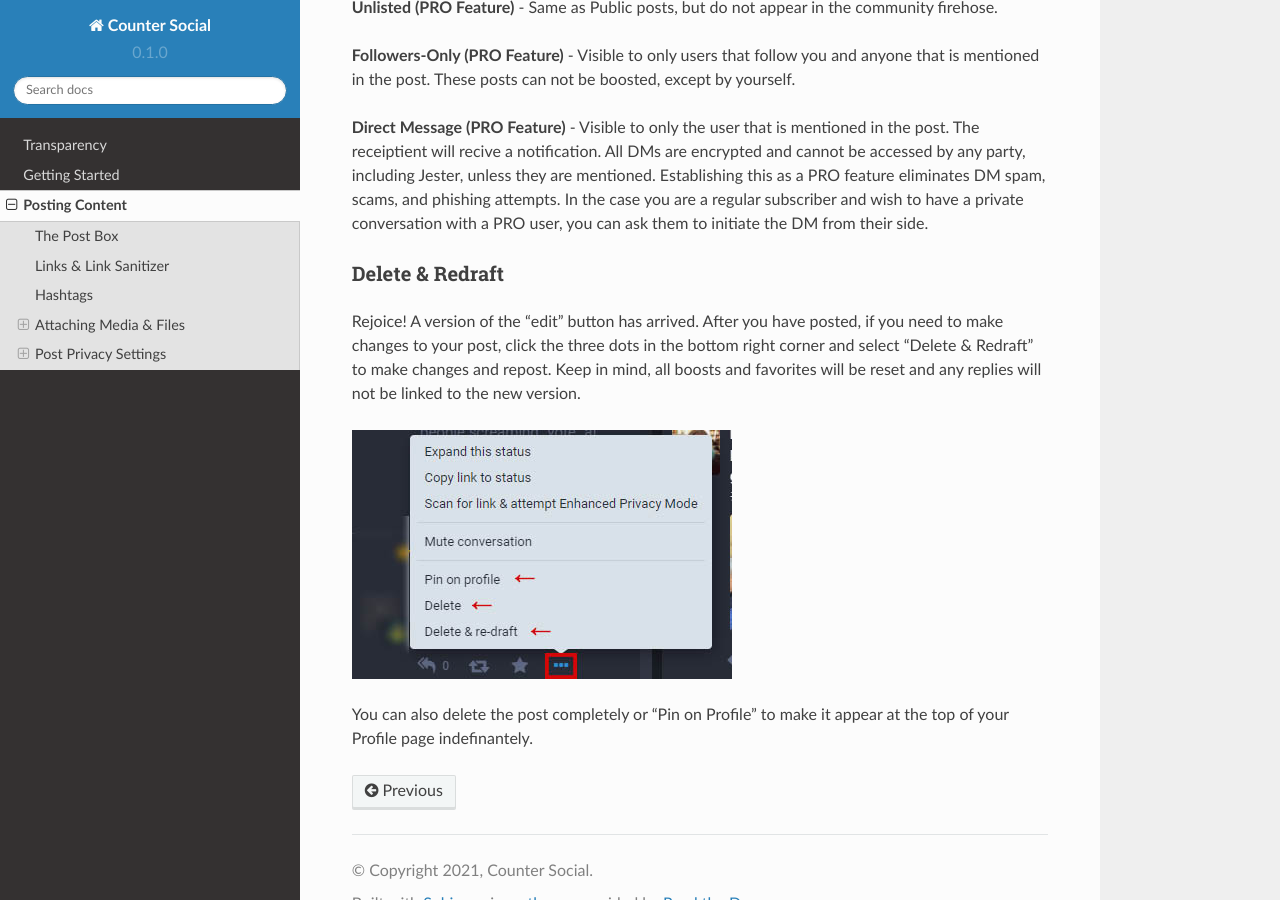
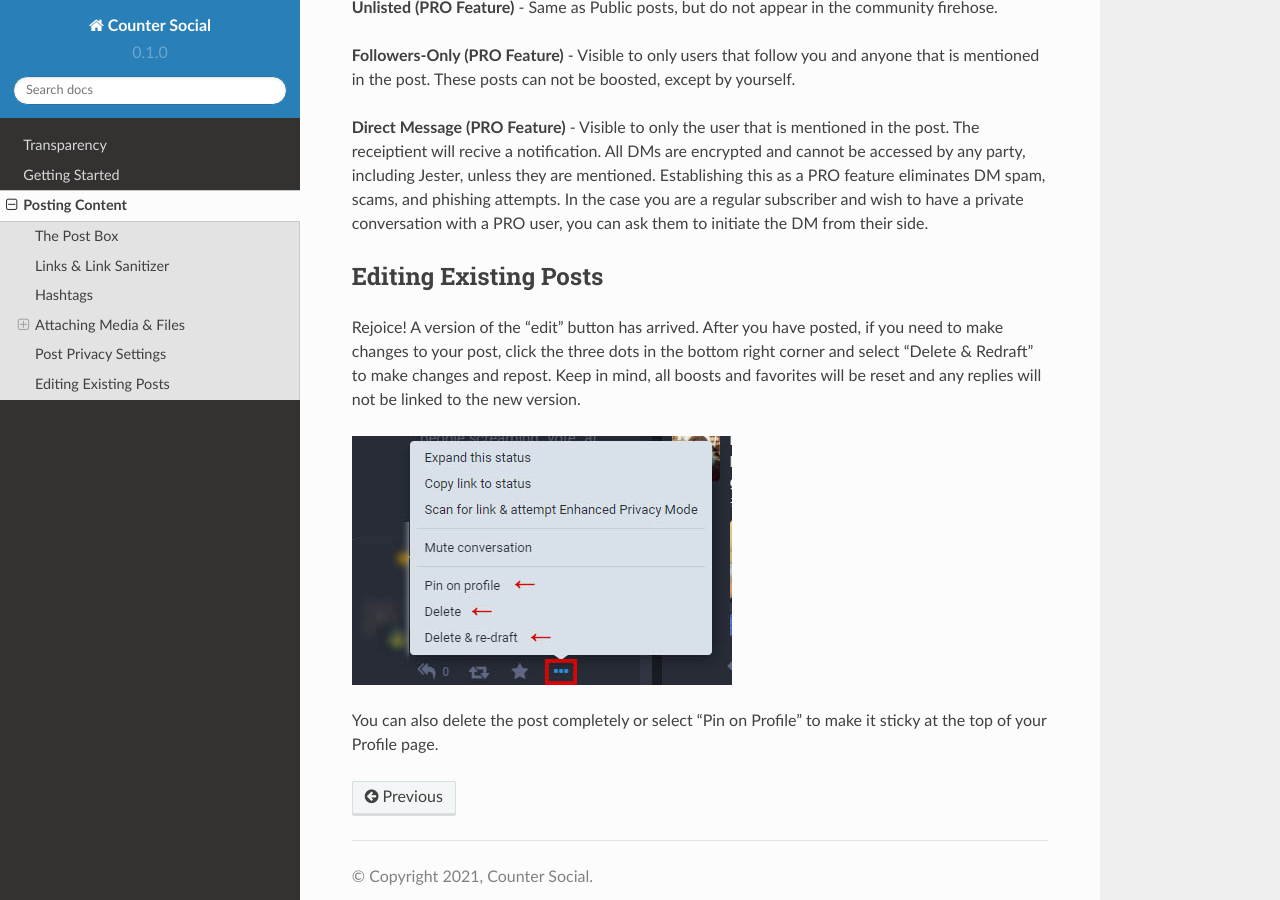
Before and after one commit to itskel/userguide, a Sphinx documentation site: the page built from docs/source/posting-content.rst, in a window 1280 px wide and 900 px high, scrolled down 3554 px. Built offline with Sphinx 7.4.7 and the Read the Docs theme 2.0.0, drawn with Linux system fonts in a browser that asks for light colours.

Commit message:
Update posting-content.rst

```diff
--- a/docs/source/posting-content.rst
+++ b/docs/source/posting-content.rst
@@ -1,7 +1,5 @@
 Posting Content
 =====
-
-
 
 The Post Box
 ------------
@@ -62,10 +60,10 @@
 **Direct Message (PRO Feature)** - Visible to only the user that is mentioned in the post. The receiptient will recive a notification. All DMs are encrypted and cannot be accessed by any party, including Jester, unless they are mentioned. Establishing this as a PRO feature eliminates DM spam, scams, and phishing attempts. In the case you are a regular subscriber and wish to  have a private conversation with a PRO user, you can ask them to initiate the DM from their side.
 
 
-Delete & Redraft
-^^^^^^^^^^^^^
+Editing Existing Posts
+------------
 Rejoice! A version of the "edit" button has arrived. After you have posted, if you need to make changes to your post, click the three dots in the bottom right corner and select "Delete & Redraft" to make changes and repost. Keep in mind, all boosts and favorites will be reset and any replies will not be linked to the new version.
 
 .. image:: img_deleteandredraft.jpg
 
-You can also delete the post completely or "Pin on Profile" to make it appear at the top of your Profile page indefinantely.
+You can also delete the post completely or select "Pin on Profile" to make it sticky at the top of your Profile page.
```
